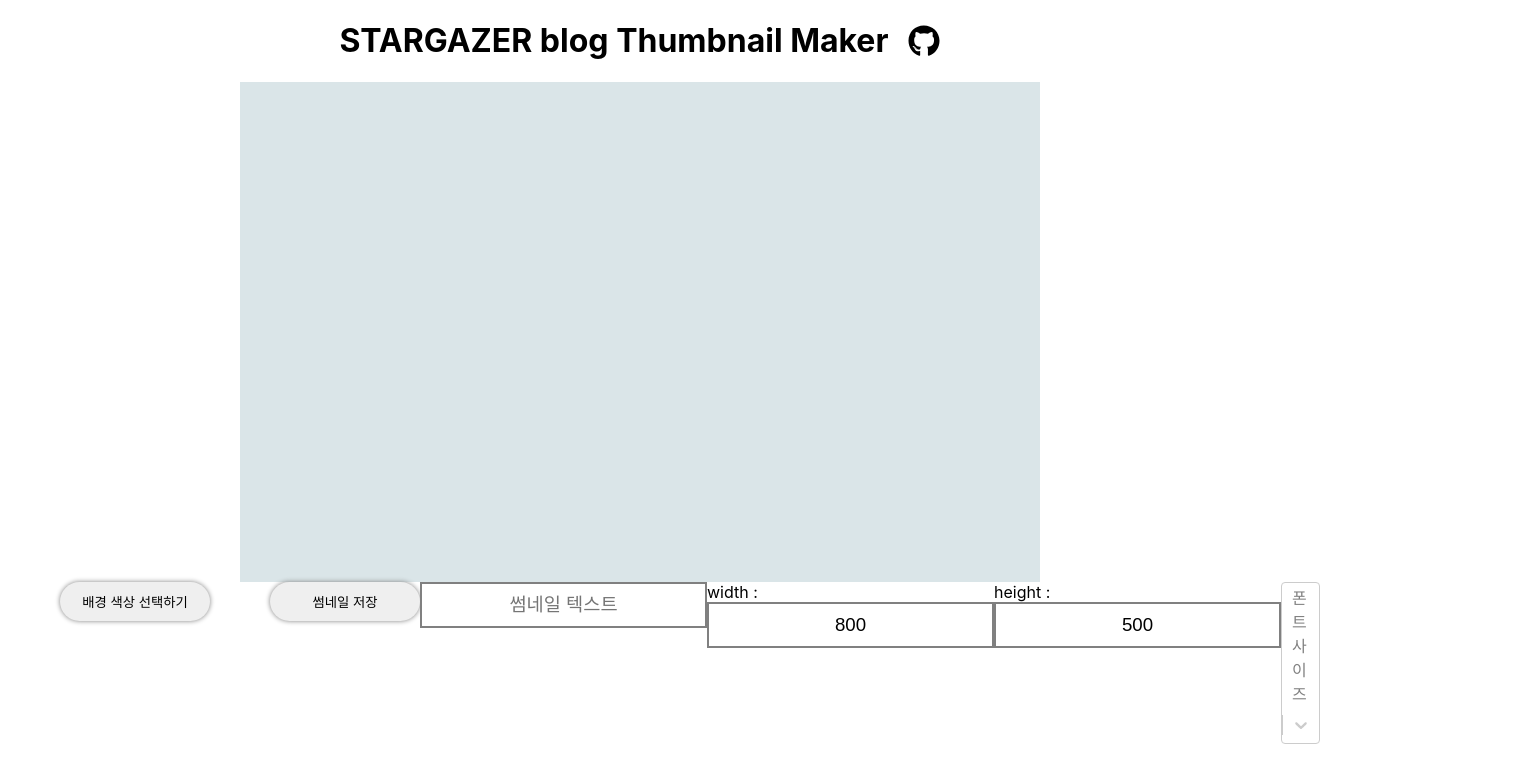
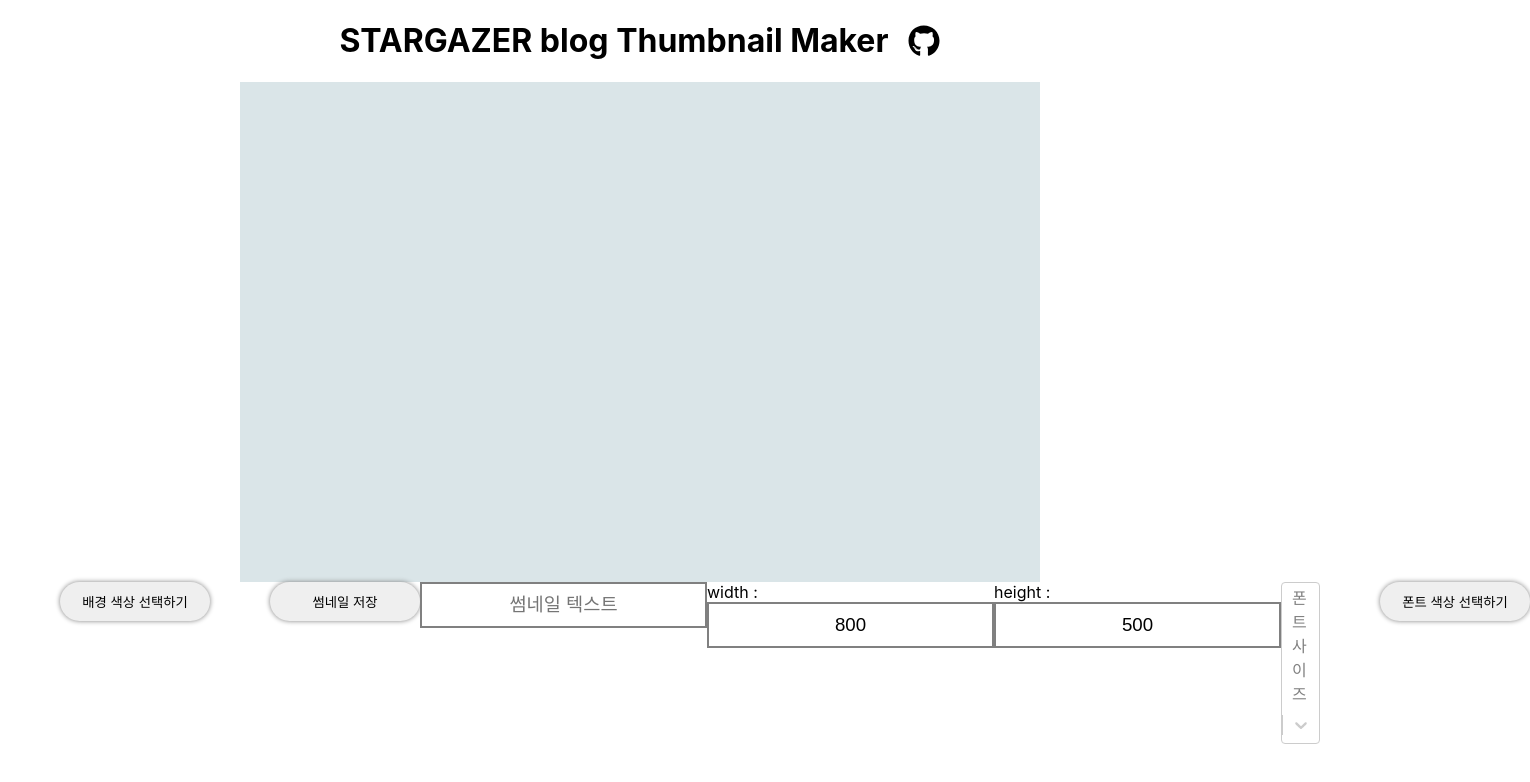
Before and after one commit to HarenKei/Thumbnail_Maker, a React (Create React App) app: page / in a window 1280 px wide. Shown: the top 782 px of the page, 1530 px wide, since content can reach past the window. Built offline with nearby package versions, Linux system fonts and the light colour scheme.

Commit message:
[Updated App.js] : Add Font color select function with color picker, but Font size select has some problem

```diff
--- a/src/App.js
+++ b/src/App.js
@@ -5,18 +5,19 @@ import { fab, faGithub } from "@fortawesome/free-brands-svg-icons";
 import domtoimage from 'dom-to-image';
 import { saveAs } from 'file-saver';
 import Select from 'react-select';
-
 import './App.css';
 
 
 const App = () =>{
   const [color, setColor] = useState('#dae5e8');
   const [showButton, setShowButton] = useState(false);
+  const [showTxtButton, setShowTxtButton] = useState(false);
   const canvas = useRef(null);
   const [thumbText, setThumbText] = useState('');
   const [cnvsWidth, setCnvsWidth] = useState(800);
   const [cnvsHeight, setCnvsHeight] = useState(500);
   const [textSize, setTextSize] = useState("80px");
+  const [textColor, setTextColor] = useState('#ffffff');
   const options = [
     { label: "50px", value: "50px" },
     { label: "70px", value: "70px" },
@@ -25,23 +26,26 @@ const App = () =>{
     { label: "120px", value: "120px" },
     { label: "150px", value: "150px" }
   ];
+
+
   var thumbName ='';
 
   useEffect(() => {
 
       const ctx = canvas.current.getContext("2d")
       //Start of canvas useEffect
-      ctx.fillStyle= color
+      ctx.fillStyle = color
       ctx.fillRect(0, 0, cnvsWidth, cnvsHeight)
-      ctx.font = textSize.value + " Noto Sans CJK KR"
-      ctx.fillStyle = "white"
+      ctx.font = textSize + " Noto Sans CJK KR"
+      console.log(ctx.font)
+      ctx.fillStyle = textColor
       ctx.fillText(thumbText, (cnvsWidth/2), (cnvsHeight/2))
       ctx.textBaseline = "middle"
       ctx.textAlign = "center"
       //End of canvas useEffect
 
       thumbName = thumbText; //For Making Thumbnail file name.
-  }, [canvas, thumbText, color, cnvsWidth, cnvsHeight])
+  }, [canvas, thumbText, color, cnvsWidth, cnvsHeight, textColor, textSize])
 
   const onDownloadBtn = () =>{
     const CurCanvas = canvas.current;
@@ -77,14 +81,14 @@ return (
           {showButton ? '배경 색상 선택창 닫기' : '배경 색상 선택하기'}
         </button>
         {showButton && (<SketchPicker
-                          color={color}
-                          onChangeComplete={(color) => setColor(color.hex)}/>
+                          color={ color }
+                          onChangeComplete={ (color) => setColor(color.hex) }/>
                         )
         }
       </div> {/* End of divColorpicker */}
 
       <div id = "divThumbnailSave">
-        <button className = 'thumbDown' onClick = {onDownloadBtn}>
+        <button className = 'thumbDown' onClick = { onDownloadBtn }>
         썸네일 저장
         </button>
       </div> {/* End of divThumbnailSave */}
@@ -92,7 +96,7 @@ return (
      <div id="divTextInput">
         <input type = "text" placeholder = "썸네일 텍스트"
           value = { thumbText }
-          onChange = {e=> setThumbText(e.target.value)}
+          onChange = { e=> setThumbText(e.target.value) }
         />
       </div> { /* End of divTextInput */ }
 
@@ -100,7 +104,7 @@ return (
       width :
       <input type = "text" placeholder = "width"
         value = { cnvsWidth }
-        onChange = {e => setCnvsWidth(e.target.value)}
+        onChange = { e => setCnvsWidth(e.target.value) }
       />
     </div>
 
@@ -108,20 +112,30 @@ return (
       height :
       <input type = "text" placeholder = "height"
         value = { cnvsHeight }
-        onChange = {e => setCnvsHeight(e.target.value)}
+        onChange = { e => setCnvsHeight(e.target.value) }
       />
     </div>
 
     <div id = "divSelectSize">
-
       <Select
       className = "fontSize"
       placeholder = "폰트 사이즈"
       options = { options }
       value = { textSize }
-      onChange = {e => setTextSize(e)}
+      onChange = { e => setTextSize(e) }
       />
     </div>{/* End of divSelectSize*/}
+
+    <div id = "divTxtColorpicker">
+        <button onClick = {()=>setShowTxtButton(showTxtButton=>!showTxtButton)}>
+          { showTxtButton ? '폰트 색상 선택창 닫기' : '폰트 색상 선택하기' }
+        </button>
+        {showTxtButton && (<SketchPicker
+                          color={ textColor }
+                          onChangeComplete={ e => setTextColor(e.hex) }/>
+                        )
+        }
+      </div>
 
 
     </div> {/* End of divCanvasAdjustment */}
```
